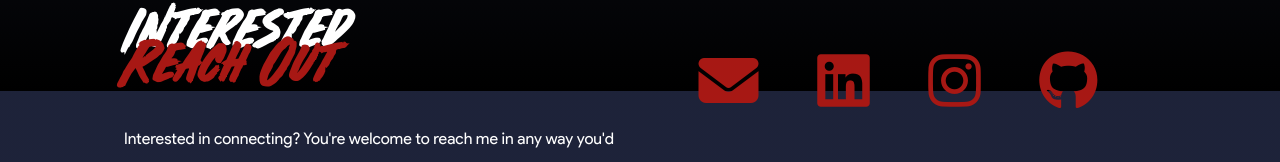
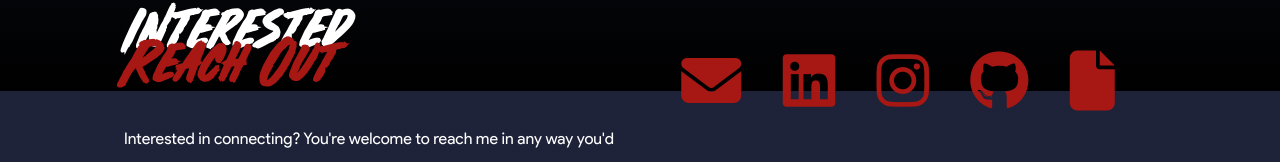
Before and after one commit to AsherAnd/asherand.com, a React (Create React App) app: page / in a window 1280 px wide. Shown: the part 2309-2471 px from the top of the page. Built offline with nearby package versions, Linux system fonts and the light colour scheme; no server answers.

Commit message:
added resume, social link click opens new tab

```diff
--- a/src/components/socialIcon.jsx
+++ b/src/components/socialIcon.jsx
@@ -1,6 +1,6 @@
 function SocialIcon(props) {
   return (
-    <a href={props.link} className="social-link">
+    <a href={props.link} className="social-link" target="_blank">
       <i className={props.icon}></i>
     </a>
   );
--- a/src/containers/Contact.jsx
+++ b/src/containers/Contact.jsx
@@ -41,6 +41,12 @@ function Contact() {
                 icon="fa-brands fa-github fa-lg"
               />
             </li>
+            <li>
+              <SocialIcon
+                link="https://firebasestorage.googleapis.com/v0/b/personal-site-51a24.appspot.com/o/Asher%20Andargachew%20Resume%202024.pdf?alt=media&token=9d8ba225-146f-469d-83b6-7770cfa8dedd"
+                icon="fa-solid fa-file fa-lg"
+              />
+            </li>
           </ul>
         </div>
       </div>
```
Also changed, not shown: 1 other file (tests, documents, lock files or other folders).
